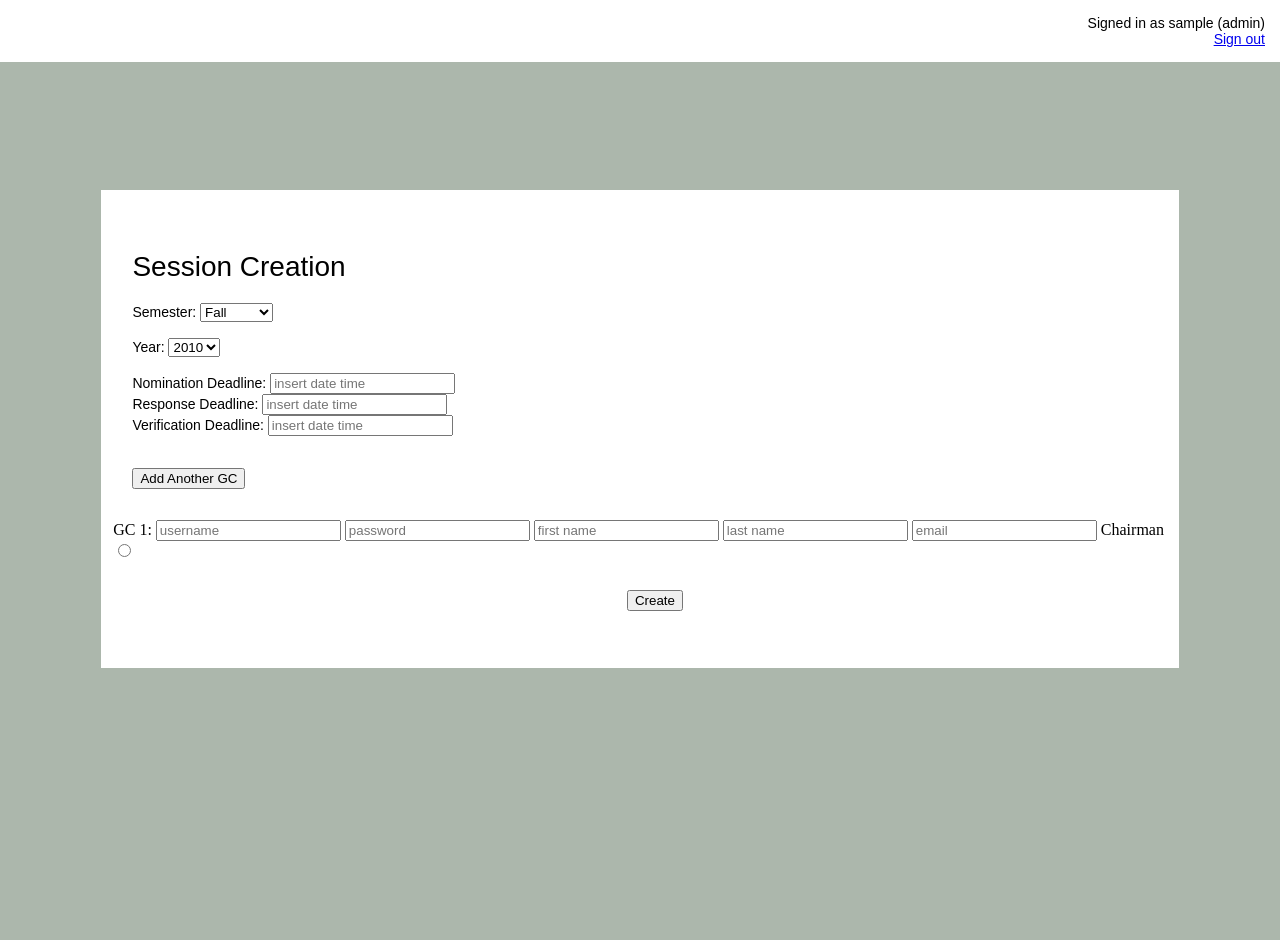
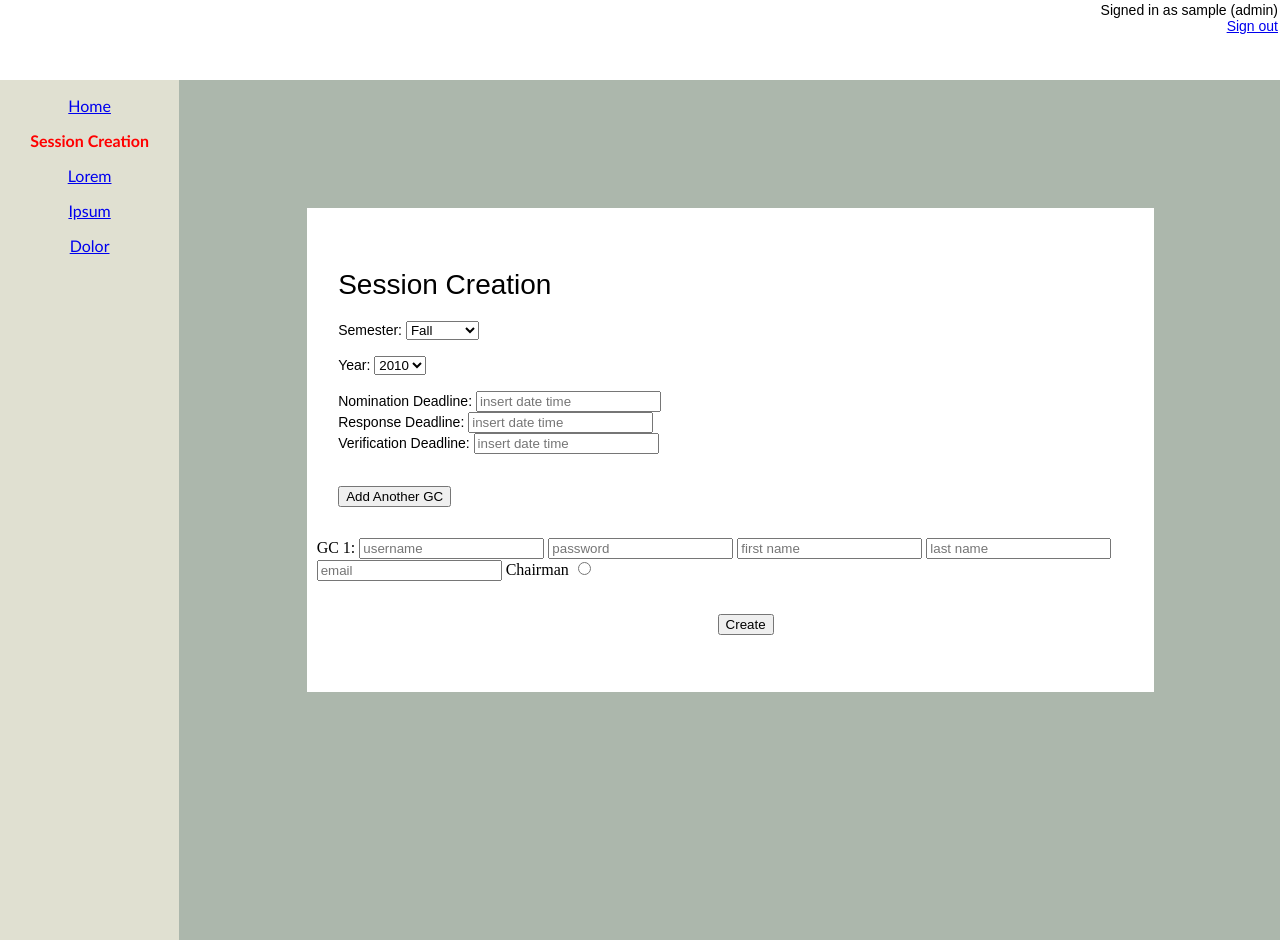
Before and after one commit to robinschiro/GTASS, a PHP site: page /successLoginAdmin.php in a window 1280 px wide. Run offline with PHP 8.4, Linux system fonts and the light colour scheme; the visitor is signed in with stand-in values (Sample User, id 1); some libraries are stand-ins or nearby versions.

Commit message:
initial design for the sidebar on the left of all the admin pages

```diff
--- a/www/view/public/stylesheets/sucessLoginAdmin.css
+++ b/www/view/public/stylesheets/sucessLoginAdmin.css
@@ -1,16 +1,44 @@
 body {
   background-color: #ACB7AC;
   margin: 0px;
+  padding: 0px;
 }
 
+div.WRAPPER {
+  height: 100%;
+  overflow: hidden;
+}
+div.LEFT {
+  width: 14%;
+  float: left;
+  min-height: 100%;
+  background: #e0e0d1;
+}
+div.TOP {
+  top: 0px;
+  height: 76px;
+  background: red;
+  font-family: sans-serif;
+  font-size: 14;
+  border: 2px solid #FFFFFF;
+  background-color: #FFFFFF;
+}
 div.CENTER {
-  width:84%;
+  width:66%;
   margin-top: 10%;
-  margin-right: auto;;
-  margin-left: auto;
+  margin-left: 24%;
   margin-bottom: auto;
   border: 1px solid #FFFFFF;
   background-color: #FFFFFF;
+}
+
+p.sidebar {
+  font-family: Trebuchet MS;
+}
+
+p.sidebar_selected {
+  font-family: Trebuchet MS;
+  color: red;
 }
 
 #dynamicInput {
@@ -19,18 +47,6 @@ div.CENTER {
   margin-left: auto;
   border: 1px solid #FFFFFF;
   background-color: #FFFFFF;
-}
-
-
-p.header {
-  margin-top: auto;
-  margin-left: 0px;
-  /*margin-left: 230px;*/
-  margin-bottom: 20px;
-  border: 15px solid #FFFFFF;
-  background-color: #FFFFFF;
-  font-family: sans-serif;
-  font-size: 14;
 }
 
 p.Form {
--- a/www/view/successLoginAdmin.php
+++ b/www/view/successLoginAdmin.php
@@ -23,11 +23,23 @@ session_start();
 </head>
 
 <body>
-<p class="header" align="right">
+
+<div class="WRAPPER">
+
+<div class="TOP" align="right">
 <!-- should be variable, but then again, there's only one admin account... -->
     <?php echo 'Signed in as '.$_SESSION['username'].' (admin)';?><br>
     <a href="/logout">Sign out</a>
 </p>
+</div>
+
+<div class="LEFT">
+    <p class="sidebar" align="center"><a href="www.google.comORSOMETHING">Home</a></p>
+    <p class="sidebar_selected" align="center"><b>Session Creation</b></p>
+    <p class="sidebar" align="center"><a href="www.google.comORSOMETHING">Lorem</a></p>
+    <p class="sidebar" align="center"><a href="www.google.comORSOMETHING">Ipsum</a></p>
+    <p class="sidebar" align="center"><a href="www.google.comORSOMETHING">Dolor</a></p>
+</div>
 
 <div class="CENTER">
 <p class="Form" align="left">
@@ -94,7 +106,8 @@ session_start();
   </p>
 </p>
 </div>
-
+<!-- end center div -->
+</div>
 <!--javascript-->
 <script src="public/js/addInput.js" language="Javascript" type="text/javascript"></script>
 
```
